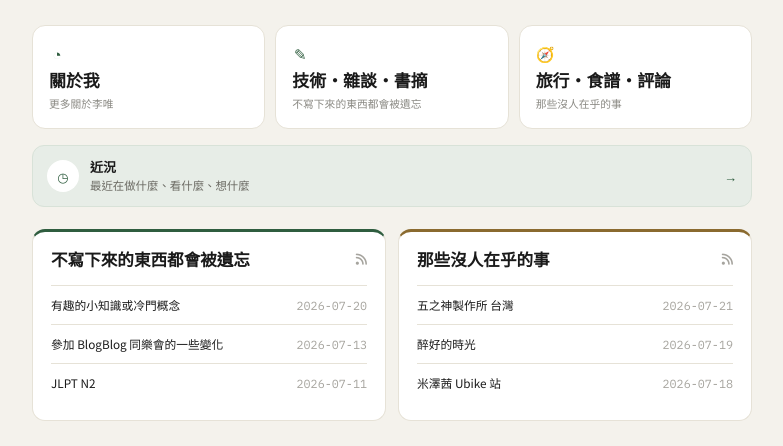
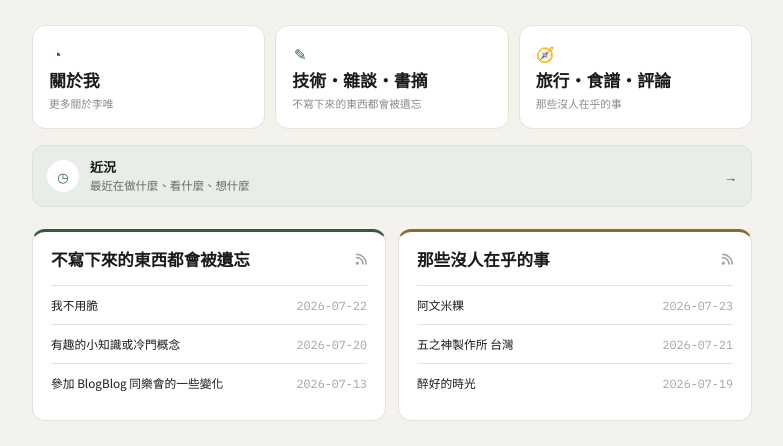
Before and after one commit to Lee-W/Lee-W, a plain HTML site: page en/index.html in a window 1280 px wide. Shown: the part 327-773 px from the top of the page, without its empty margins (248-1031 px from the left). Drawn offline with Linux system fonts and the light colour scheme.

Commit message:
Update generated README and index.html

```diff
--- a/en/index.html
+++ b/en/index.html
@@ -137,9 +137,9 @@
           <a class="rss" href="https://blog.wei-lee.me/feeds/all.atom.xml" aria-label="Subscribe to tech blog"><i class="fa-solid fa-rss" aria-hidden="true"></i></a>
         </div>
         <ul class="posts">
+          <li><a href="https://blog.wei-lee.me/posts/random-thoughts/2026/07/i-dont-use-threads/"><span>我不用脆</span><time datetime="2026-07-22">2026-07-22</time></a></li>
           <li><a href="https://blog.wei-lee.me/posts/random-thoughts/2026/07/fun-trivia-and-obscure-concepts/"><span>有趣的小知識或冷門概念</span><time datetime="2026-07-20">2026-07-20</time></a></li>
           <li><a href="https://blog.wei-lee.me/posts/random-thoughts/2026/07/blogblog-meetup-changes/"><span>參加 BlogBlog 同樂會的一些變化</span><time datetime="2026-07-13">2026-07-13</time></a></li>
-          <li><a href="https://blog.wei-lee.me/posts/random-thoughts/2026/07/jlpt-n2/"><span>JLPT N2</span><time datetime="2026-07-11">2026-07-11</time></a></li>
         </ul>
       </article>
 
@@ -151,9 +151,9 @@
           <a class="rss" href="https://travlog.wei-lee.me/feeds/all.atom.xml" aria-label="Subscribe to life blog"><i class="fa-solid fa-rss" aria-hidden="true"></i></a>
         </div>
         <ul class="posts">
+          <li><a href="https://travlog.wei-lee.me/posts/review/2026/07/a-wen-mi-guo"><span>阿文米粿</span><time datetime="2026-07-23">2026-07-23</time></a></li>
           <li><a href="https://travlog.wei-lee.me/posts/review/2026/07/gonokami"><span>五之神製作所 台灣</span><time datetime="2026-07-21">2026-07-21</time></a></li>
           <li><a href="https://travlog.wei-lee.me/posts/review/2026/07/another-round"><span>醉好的時光</span><time datetime="2026-07-19">2026-07-19</time></a></li>
-          <li><a href="https://travlog.wei-lee.me/posts/travel/2026/07/yonezawa-akane-ubike-station"><span>米澤茜 Ubike 站</span><time datetime="2026-07-18">2026-07-18</time></a></li>
         </ul>
       </article>
     </section>
```
Also changed, not shown: index.html (+2 -2 lines), README.md.
